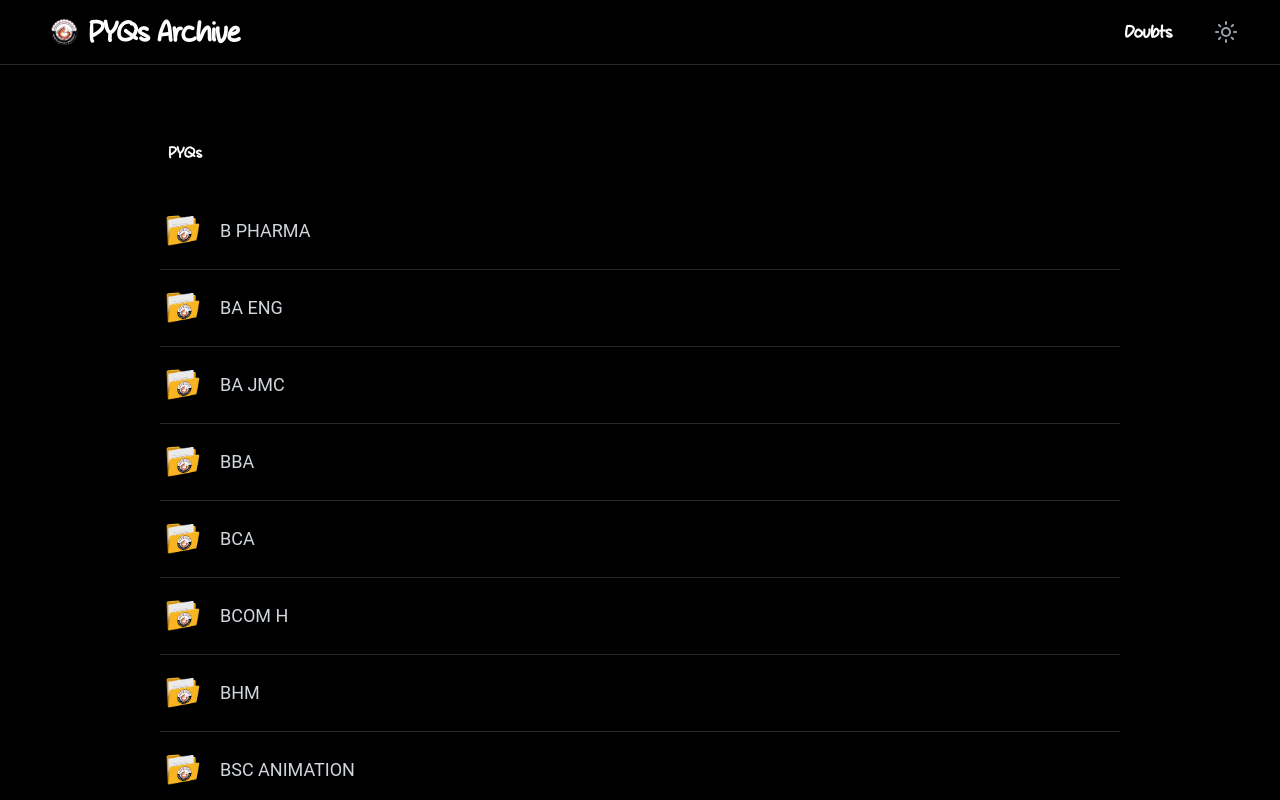
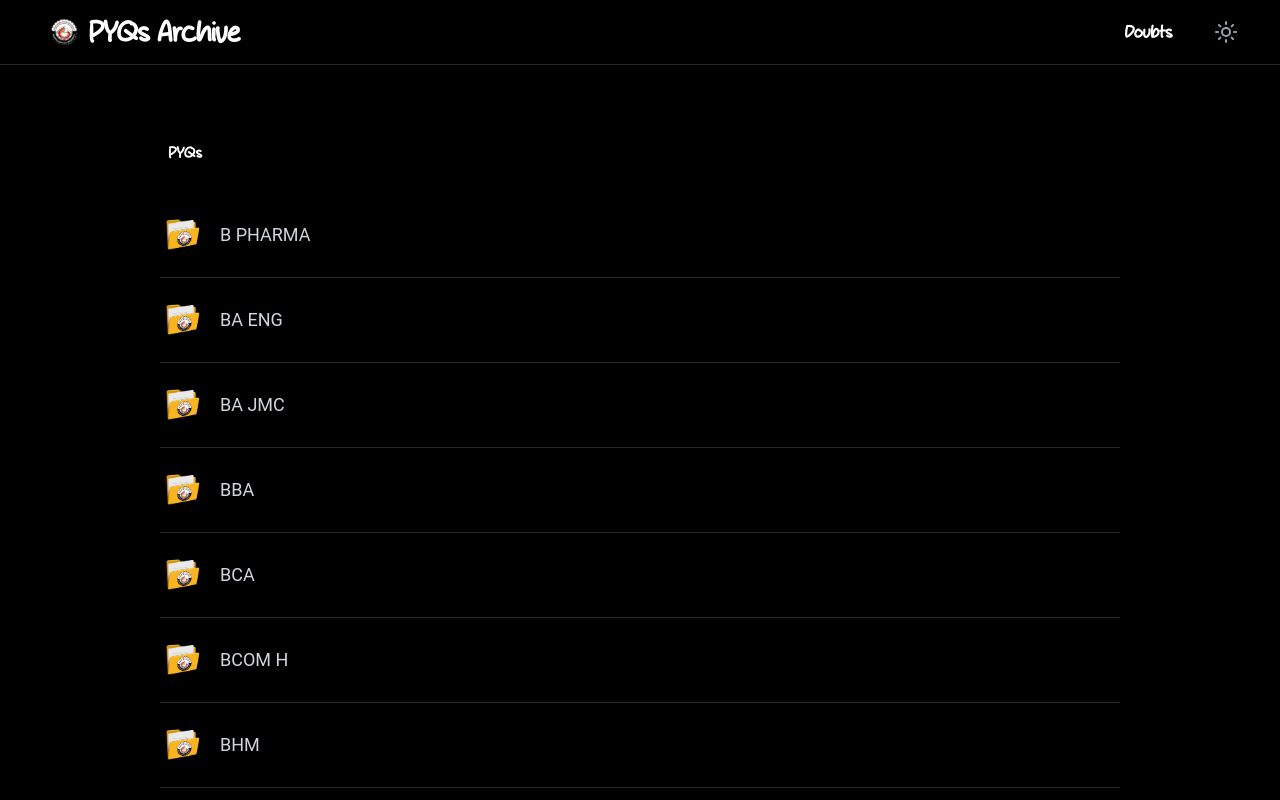
Before and after one commit to priyansunegi-dev0/GEHU-Archive, a React (Vite) app: page /pyqs in a window 1280 px wide. Shown: the top 800 px of the page. Built offline with nearby package versions, Linux system fonts and the light colour scheme.

Commit message:
Increase list item padding to py-5 for better divider spacing

```diff
--- a/src/pages/Home.tsx
+++ b/src/pages/Home.tsx
@@ -304,7 +304,7 @@ export function Home() {
           <>
             <div className="flex flex-col mt-4 divide-y divide-zinc-200 dark:divide-zinc-800">
               {subFolders.map((folder: FolderType) => (
-                <div key={folder.id} className="py-4">
+                <div key={folder.id} className="py-5">
                   <button
                     onClick={() => openFolder(folder)}
                     className="flex w-full items-center gap-4 text-sm text-gray-600 dark:text-gray-300 hover:text-black dark:hover:text-white transition-colors"
@@ -348,7 +348,7 @@ export function Home() {
             {pdfs.length > 0 && (
               <div className="flex flex-col divide-y divide-zinc-200 dark:divide-zinc-800">
                 {pdfs.map((pdf: PDF) => (
-                  <div key={pdf.id} className="py-4">
+                  <div key={pdf.id} className="py-5">
                     <a
                       href={pdf.file_path || '#'}
                       target="_blank"
```
